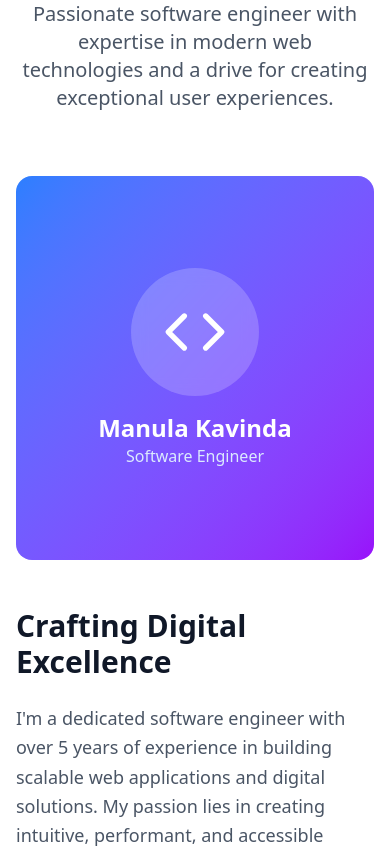
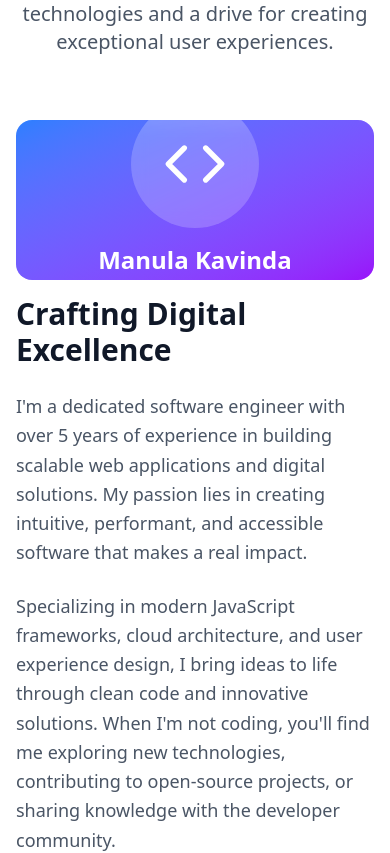
Before and after one commit to ManulaK/portfolio, a Next.js app: page / in a window 390 px wide. Shown: the part 1822-2675 px from the top of the page. Built offline with nearby package versions, Linux system fonts and the light colour scheme.

Commit message:
Refactor AboutSection and SkillsSection components: adjust padding and grid layout for improved responsiveness; update AnimatedSection viewport settings for better animation performance.

```diff
--- a/src/components/about-section.tsx
+++ b/src/components/about-section.tsx
@@ -14,7 +14,7 @@ const stats = [
 
 export function AboutSection() {
 	return (
-		<AnimatedSection id="about" className="py-20 bg-white dark:bg-gray-950 scroll-mt-20">
+		<AnimatedSection id="about" className="py-6 sm:py-10 md:py-16 bg-white dark:bg-gray-950 scroll-mt-20">
 			<div className="max-w-7xl mx-auto px-4 sm:px-6 lg:px-8">
 				<motion.div
 					initial={{ opacity: 0, y: 20 }}
@@ -70,7 +70,7 @@ export function AboutSection() {
 					</p>
 				</motion.div>
 
-				<div className="grid lg:grid-cols-2 gap-12 items-center mb-16">
+				<div className="grid grid-cols-1 lg:grid-cols-2 gap-4 sm:gap-8 md:gap-12 items-center mb-16 min-h-0">
 					{/* Left Column - Image */}
 					<motion.div
 						initial={{ opacity: 0, x: -50 }}
@@ -80,7 +80,7 @@ export function AboutSection() {
 						className="relative"
 						whileHover={{ scale: 1.02, rotate: 1 }}
 					>
-						<div className="relative w-full h-96 rounded-2xl overflow-hidden bg-gradient-to-br from-blue-500 to-purple-600">
+						<div className="relative w-full h-40 sm:h-56 md:h-80 lg:h-96 rounded-2xl overflow-hidden bg-gradient-to-br from-blue-500 to-purple-600">
 							<div className="absolute inset-0 bg-gradient-to-br from-blue-500/20 to-purple-600/20"></div>
 							<div className="absolute inset-0 flex items-center justify-center">
 								<div className="text-white text-center">
--- a/src/components/skills-section.tsx
+++ b/src/components/skills-section.tsx
@@ -117,7 +117,7 @@ const skillGroups: SkillGroup[] = [
 
 export function SkillsSection() {
 	return (
-		<AnimatedSection id="skills" className="py-20 bg-gray-50 dark:bg-gray-900 scroll-mt-20">
+		<AnimatedSection id="skills" className="py-6 sm:py-10 md:py-16 bg-gray-50 dark:bg-gray-900 scroll-mt-20">
 			<div className="max-w-7xl mx-auto px-4 sm:px-6 lg:px-8">
 				<motion.div
 					initial={{ opacity: 0, y: 20 }}
@@ -139,7 +139,7 @@ export function SkillsSection() {
 					</p>
 				</motion.div>
 
-				<div className="grid md:grid-cols-2 lg:grid-cols-3 gap-8">
+				<div className="grid grid-cols-1 md:grid-cols-2 lg:grid-cols-3 gap-4 sm:gap-6 md:gap-8 min-h-0">
 					{skillGroups.map((group, groupIdx) => (
 						<motion.div
 							key={group.title}
@@ -148,7 +148,7 @@ export function SkillsSection() {
 							transition={{ duration: 0.8, delay: groupIdx * 0.1 }}
 							viewport={{ once: true }}
 						>
-							<Card className="h-full hover:shadow-2xl transition-all duration-300 group">
+							<Card className="hover:shadow-2xl transition-all duration-300 group">
 								<CardContent className="p-6">
 									<div className="flex items-center gap-3 mb-6">
 										<div className="w-12 h-12 bg-gradient-to-br from-blue-500 to-purple-600 rounded-lg flex items-center justify-center group-hover:scale-110 transition-transform duration-300">
--- a/src/components/ui/animated-section.tsx
+++ b/src/components/ui/animated-section.tsx
@@ -14,7 +14,7 @@ export function AnimatedSection({ children, className, ...motionProps }: Animate
 			initial={{ opacity: 0, y: 40 }}
 			whileInView={{ opacity: 1, y: 0 }}
 			transition={{ duration: 0.8 }}
-			viewport={{ once: true, amount: 0.3 }}
+			viewport={{ once: true, amount: 0 }}
 			className={cn('w-full', className)}
 			{...motionProps}
 		>
```
